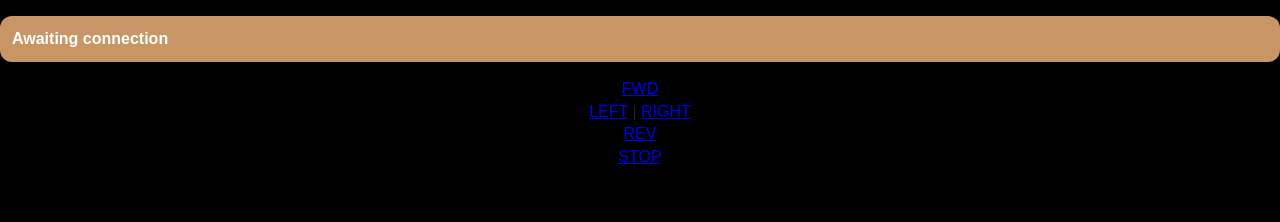
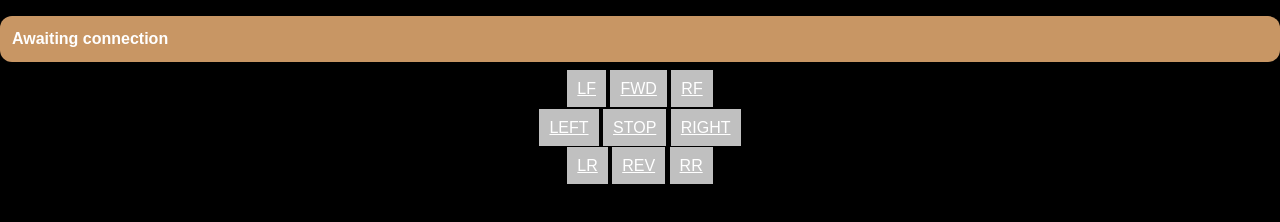
Before and after one commit to ajfisher/wdc, a website: page examples/robot/public/index.html in a window 1280 px wide. Drawn offline with nearby package versions, Linux system fonts and the light colour scheme; no server answers.

Commit message:
Minor mods for multiple directions to test with

```diff
--- a/examples/robot/public/css/robot.css
+++ b/examples/robot/public/css/robot.css
@@ -41,7 +41,19 @@ div.disconnected {
 
 div#controls {
     text-align: center;
+
 }
+
+div#control p {
+    margin: 2px;
+}
+
+div#controls p a {
+    color: #fff;
+    background: #c0c0c0;
+    padding: 10px;
+}
+
 
 @media all and (orientation: landscape) {
     div#message {
--- a/examples/robot/public/index.html
+++ b/examples/robot/public/index.html
@@ -19,11 +19,19 @@
 
         <div id="controls">
             <p>
-                <a href="#" id="fwd">FWD</a><br>
-                <a href="#" id="left">LEFT</a> |
-                <a href="#" id="right">RIGHT</a><br>
-                <a href="#" id="rev">REV</a><br>
+                <a href="#" id="fwdleft">LF</a>
+                <a href="#" id="fwd">FWD</a>
+                <a href="#" id="fwdright">RF</a>
+            </p>
+            <p>
+                <a href="#" id="left">LEFT</a>
                 <a href="#" id="stop">STOP</a>
+                <a href="#" id="right">RIGHT</a>
+            </p>
+            <p>
+                <a href="#" id="revleft">LR</a>
+                <a href="#" id="rev">REV</a>
+                <a href="#" id="revrightleft">RR</a>
             </p>
         </div>
 
```
